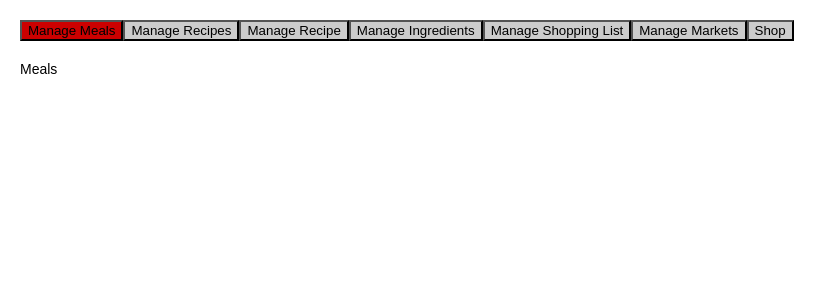
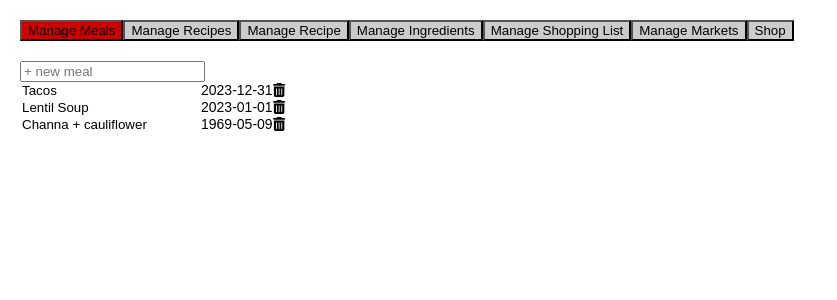
Before and after one commit to btdrucke/liststr3, a React (Create React App) app: page / in a window 1280 px wide. Both pictures are taken after a click on the button "Manage Meals". Shown: the top 300 px of the page, without its empty margins (0-837 px from the left). Built offline with nearby package versions, Linux system fonts and the light colour scheme.

Commit message:
Made reducers common. Updated meals logic

```diff
--- a/package.json
+++ b/package.json
@@ -16,6 +16,7 @@
     "@types/node": "^16.18.60",
     "@types/react": "^18.2.34",
     "@types/react-dom": "^18.2.14",
+    "dayjs": "^1.11.10",
     "lodash": "^4.17.21",
     "react": "^18.2.0",
     "react-beautiful-dnd": "^13.1.1",
--- a/src/app/store.ts
+++ b/src/app/store.ts
@@ -2,12 +2,14 @@ import {configureStore} from '@reduxjs/toolkit'
 import appModeReducer from '../features/appMode/slice'
 import ingredientsReducer from '../features/ingredients/slice'
 import marketsReducer from '../features/markets/slice'
+import mealsReducer from '../features/meals/slice'
 
 const store = configureStore({
     reducer: {
         appMode: appModeReducer,
         ingredients: ingredientsReducer,
         markets: marketsReducer,
+        meals: mealsReducer,
     },
 })
 
--- /dev/null
+++ b/src/common/IsFavoriteItem.ts
@@ -0,0 +1,3 @@
+export interface IsFavoriteItem {
+    readonly isFavorite: boolean
+}
--- /dev/null
+++ b/src/common/Reducers.ts
@@ -0,0 +1,33 @@
+import {Draft, PayloadAction} from "@reduxjs/toolkit"
+import {BaseItem, findIndexById} from "./BaseItem"
+import {IsFavoriteItem} from "./IsFavoriteItem"
+
+export const deleteItemReducer = (
+    state: Draft<{ items: BaseItem[] }>,
+    action: PayloadAction<string>
+) => {
+    const id = action.payload
+    const pos = findIndexById(state.items, id)
+    if (pos >= 0) {
+        state.items.splice(pos, 1)
+    }
+}
+
+export const renameItemReducer = (
+    state: Draft<{ items: BaseItem[] }>,
+    action: PayloadAction<{ name: string, id: string }>
+) => {
+    const item = action.payload
+    const pos = findIndexById(state.items, item.id)
+    if (pos >= 0) {
+        state.items[pos].name = item.name
+    }
+}
+
+export const toggleIsFavoriteReducer = (state: Draft<{ items: (BaseItem & IsFavoriteItem)[] }>, action: PayloadAction<string>) => {
+    const id = action.payload
+    const pos = findIndexById(state.items, id)
+    if (pos >= 0) {
+        state.items[pos].isFavorite = !state.items[pos].isFavorite
+    }
+}
--- a/src/features/ingredients/slice.ts
+++ b/src/features/ingredients/slice.ts
@@ -1,10 +1,11 @@
-import {createSelector, createSlice, nanoid} from "@reduxjs/toolkit"
+import {createSelector, createSlice, Draft, nanoid, PayloadAction} from "@reduxjs/toolkit"
 import {BaseItem, findIndexById} from "../../common/BaseItem"
 import {RootState} from "../../app/store"
 import _ from "lodash"
+import {deleteItemReducer, renameItemReducer, toggleIsFavoriteReducer} from "../../common/Reducers"
+import {IsFavoriteItem} from "../../common/IsFavoriteItem"
 
-export interface IngredientModel extends BaseItem {
-    readonly isFavorite: boolean;
+export interface IngredientModel extends BaseItem, IsFavoriteItem {
     readonly lastUsedTimestamp: number;
     readonly usualMarketIds: string[]
 }
@@ -34,41 +35,27 @@ const slice = createSlice({
         ]
     },
     reducers: {
-        createIngredient: (state, action) => {
-            const name: string = action.payload
+        createIngredient: (state: Draft<{ items: BaseItem[] }>, action: PayloadAction<string>) => {
+            const name = action.payload
             const item = createIngredientModel(name)
             state.items.push(item)
         },
-        renameIngredient: (state, action) => {
-            const item: BaseItem = action.payload
-            const pos = findIndexById(state.items, item.id)
-            if (pos >= 0) {
-                state.items[pos].name = item.name
-            }
-        },
-        toggleIsFavorite:  (state, action) => {
-            const id: string = action.payload
-            const pos = findIndexById(state.items, id)
-            if (pos >= 0) {
-                state.items[pos].isFavorite = !state.items[pos].isFavorite
-            }
-        },
-        deleteIngredient: (state, action) => {
-            const id: string = action.payload
-            const pos = findIndexById(state.items, id)
-            if (pos >= 0) {
-                state.items.splice(pos, 1)
-            }
-        },
+        renameIngredient: renameItemReducer,
+        toggleIsFavorite: toggleIsFavoriteReducer,
+        deleteIngredient: deleteItemReducer,
     }
 })
 
 export const selectIngredientItems = createSelector(
     [(state: RootState) => state.ingredients.items],
-    (items) => _.orderBy(items, ['isFavorite', 'lastUsedTimestamp', 'name'], ['desc', 'desc', 'asc'])
+    (items) => _.orderBy(
+        items,
+        ['isFavorite', 'lastUsedTimestamp', 'name'],
+        ['desc', 'desc', 'asc']
+    )
 )
 
-export const selectIngredient  = createSelector(
+export const selectIngredient = createSelector(
     [
         (state: RootState) => state.ingredients.items,
         (_: RootState, id: string) => id
--- a/src/features/markets/slice.ts
+++ b/src/features/markets/slice.ts
@@ -1,7 +1,8 @@
-import {createSelector, createSlice, nanoid} from "@reduxjs/toolkit"
+import {createSelector, createSlice, Draft, nanoid, PayloadAction} from "@reduxjs/toolkit"
 import {BaseItem, findIndexById} from "../../common/BaseItem"
 import style from "./style.module.css"
 import {RootState} from "../../app/store"
+import {deleteItemReducer, renameItemReducer} from "../../common/Reducers"
 
 export interface MarketModel extends BaseItem {
     readonly color: string;
@@ -11,8 +12,24 @@ function createMarketModel(name: string, color: string, id: string = nanoid()):
     return {id: id, name: name, color: color}
 }
 
-function colorForNewMarket(index: number): string {
-    return style["marketBackground" + (index % 8)]
+function colorForNewMarket(items: MarketModel[] | number): string {
+    if (typeof items === "number") {
+        return colorForNumber(items)
+    } else {
+        const usedColors = items.map(it => it.color)
+        let i = 0
+        let thisStyle: string
+        do {
+            thisStyle = colorForNumber(i)
+            if (!usedColors.includes(thisStyle)) break
+            ++i
+        } while (i < 8)
+        return thisStyle
+    }
+}
+
+function colorForNumber(i: number): string {
+    return style["marketBackground" + (i % 8)]
 }
 
 const slice = createSlice({
@@ -26,25 +43,13 @@ const slice = createSlice({
         ]
     },
     reducers: {
-        createMarket: (state, action) => {
-            const name: string = action.payload
-            const item = createMarketModel(name, colorForNewMarket(state.items.length))
+        createMarket: (state, action: PayloadAction<string>) => {
+            const name = action.payload
+            const item = createMarketModel(name, colorForNewMarket(state.items))
             state.items.push(item)
         },
-        renameMarket: (state, action) => {
-            const item: BaseItem = action.payload
-            const pos = findIndexById(state.items, item.id)
-            if (pos >= 0) {
-                state.items[pos].name = item.name
-            }
-        },
-        deleteMarket: (state, action) => {
-            const id: string = action.payload
-            const pos = findIndexById(state.items, id)
-            if (pos >= 0) {
-                state.items.splice(pos, 1)
-            }
-        },
+        renameMarket: renameItemReducer,
+        deleteMarket: deleteItemReducer,
     }
 })
 
--- a/src/features/meals/Meals.tsx
+++ b/src/features/meals/Meals.tsx
@@ -1,5 +1,32 @@
+import React from "react"
+import {FontAwesomeIcon} from "@fortawesome/react-fontawesome"
+import {createMeal, renameMeal, deleteMeal, selectMealItems} from "./slice"
+import {faTrashCan} from '@fortawesome/free-solid-svg-icons'
+import {useAppDispatch, useAppSelector} from "../../app/hooks"
+import EditableItem from "../../common/EditableItem"
+import AddInput from "../../common/AddInput"
+import style from "./style.module.css"
+
 export const Meals = () => {
+    const dispatch = useAppDispatch()
+    const itemList = useAppSelector(selectMealItems)
     return (
-        <div>Meals</div>
+        <div className={style.list}>
+            <AddInput placeholder={'+ new meal'} createFromName={createMeal}/>
+            {itemList.map((item) => {
+                return (
+                    <div
+                        key={item.id}>
+                        <EditableItem
+                            origItem={item}
+                            renameItem={renameMeal}/>
+                        <span>{item.date}</span>
+                        <FontAwesomeIcon
+                            icon={faTrashCan}
+                            onClick={() => dispatch(deleteMeal(item.id))}/>
+                    </div>
+                )
+            })}
+        </div>
     )
 }
--- /dev/null
+++ b/src/features/meals/slice.ts
@@ -0,0 +1,67 @@
+import {createSelector, createSlice, nanoid} from "@reduxjs/toolkit"
+import {BaseItem, findIndexById} from "../../common/BaseItem"
+import dayjs, {Dayjs} from 'dayjs'
+import {RootState} from "../../app/store"
+import {deleteItemReducer, renameItemReducer} from "../../common/Reducers"
+
+export interface MealModel extends BaseItem {
+    readonly date: string //YYYY-MM-DD
+    readonly recipeId?: string
+}
+
+function createMealModel(name: string, date: Dayjs = dayjs(), id: string = nanoid()): MealModel {
+    return {id: id, name: name, date: toMealDate(date)}
+}
+
+export function toMealDate(date: Dayjs = dayjs()): string {
+    return date.format('YYYY-MM-DD')
+}
+
+const slice = createSlice({
+    name: 'meals',
+    initialState: {
+        items: [
+            createMealModel("Tacos", dayjs('2023-12-31')),
+            createMealModel("Lentil Soup", dayjs('2023-01-01')),
+            createMealModel("Channa + cauliflower", dayjs('1969-05-09')),
+        ]
+    },
+    reducers: {
+        createMeal: (state, action) => {
+            const payload: { name: string, date: Dayjs } = action.payload
+            const item = createMealModel(payload.name, payload.date)
+            state.items.push(item)
+        },
+        rescheduleMeal: (state, action) => {
+            const payload: { id: string, name?: string, date?: Dayjs } = action.payload
+            const pos = findIndexById(state.items, payload.id)
+            if (pos >= 0) {
+                if (payload.name !== undefined) {
+                    state.items[pos].name = payload.name
+                }
+                if (payload.date !== undefined) {
+                    state.items[pos].date = toMealDate(payload.date)
+                }
+            }
+        },
+        renameMeal: renameItemReducer,
+        deleteMeal: deleteItemReducer,
+    }
+})
+
+export const selectMealItems = createSelector(
+    [(state: RootState) => state.meals.items],
+    (items) => items
+)
+
+export const selectMeal = createSelector(
+    [
+        (state: RootState) => state.meals.items,
+        (_: RootState, id: string) => id
+    ],
+    (items, id) => items.find(it => it.id === id)
+)
+
+export const {createMeal, rescheduleMeal, renameMeal, deleteMeal} = slice.actions
+
+export default slice.reducer
--- /dev/null
+++ b/src/features/meals/style.module.css
@@ -0,0 +1,3 @@
+.list {
+
+}
```
Also changed, not shown: 1 other file (tests, documents, lock files or other folders).
